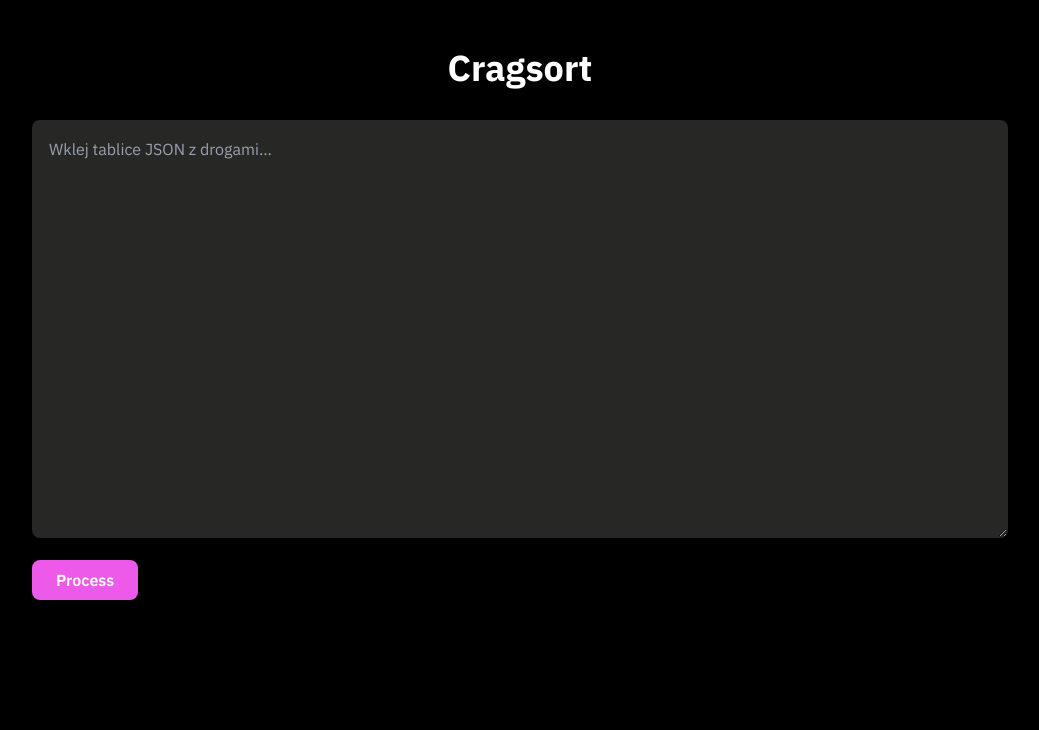
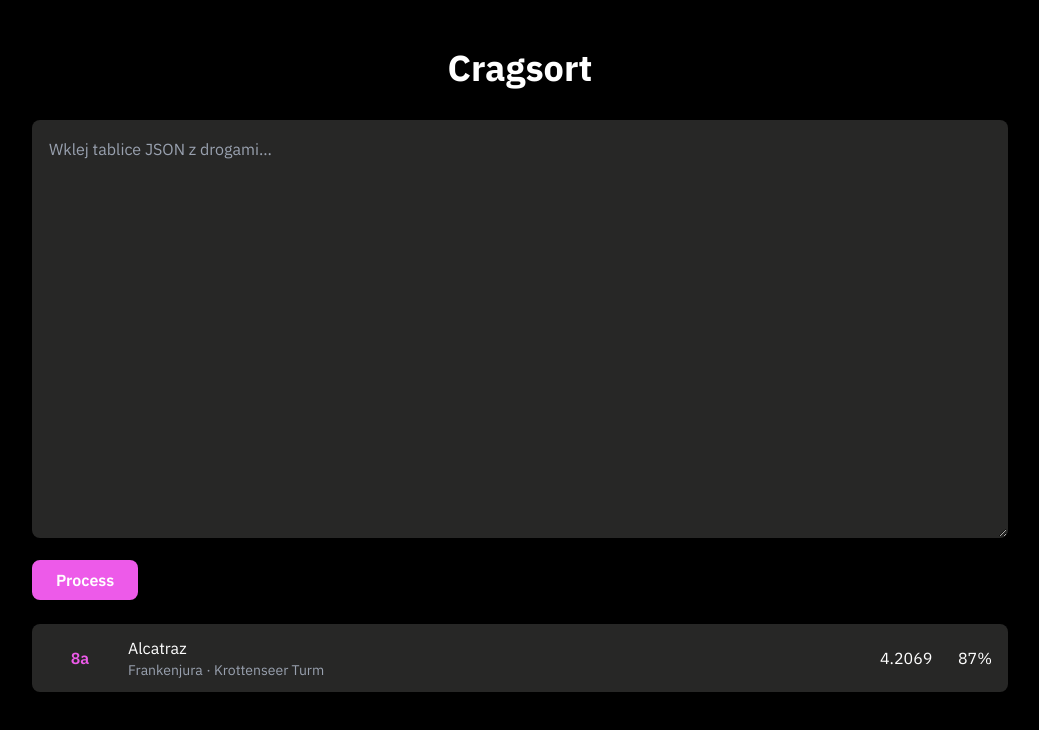
Before and after one commit to frncki/crag-sort, a React (Vite) app: page / in a window 1280 px wide. Shown: the top 730 px of the page, without its empty margins (120-1159 px from the left). Built offline with nearby package versions, Linux system fonts and the light colour scheme.

Commit message:
feat: route item

```diff
--- a/src/RouteInput.tsx
+++ b/src/RouteInput.tsx
@@ -1,6 +1,30 @@
 import { useState } from 'react'
 import { parseRoutes } from './utils/parseRoutes'
 import { groupOptions, groupRoutes } from './utils/groupRoutes'
+import RouteItem from './RouteItem'
+import type { Route } from './types'
+
+const exampleRoute: Route = {
+  zlaggableName: 'Alcatraz',
+  zlaggableSlug: 'alcatraz',
+  cragSlug: 'frankenjura',
+  cragName: 'Frankenjura',
+  countrySlug: 'germany',
+  countryName: 'Germany',
+  areaSlug: 'northern-frankenjura',
+  areaName: 'Northern Frankenjura',
+  sectorSlug: 'krottenseer-turm',
+  sectorName: 'Krottenseer Turm',
+  category: 0,
+  difficulty: '8a',
+  gradeIndex: 800,
+  totalAscents: 142,
+  totalRecommendedRate: 87,
+  averageRating: 4.2069,
+  flashOnsightRate: 0.12,
+  userClimbed: false,
+  hasVlId: true,
+}
 
 export default function RouteInput() {
   const [text, setText] = useState('')
@@ -27,6 +51,9 @@ export default function RouteInput() {
       >
         Process
       </button>
+      <div className="mt-6">
+        <RouteItem route={exampleRoute} />
+      </div>
     </>
   )
 }
--- /dev/null
+++ b/src/RouteItem.tsx
@@ -0,0 +1,19 @@
+import type { Route } from './types'
+
+export default function RouteItem({ route }: { route: Route }) {
+  return (
+    <div className="flex items-center gap-4 rounded-lg bg-surface px-4 py-3">
+      <span className="w-16 shrink-0 text-center font-semibold text-accent">
+        {route.difficulty}
+      </span>
+      <div className="min-w-0 flex-1">
+        <div className="truncate font-medium">{route.zlaggableName}</div>
+        <div className="truncate text-sm text-gray-400">
+          {route.cragName} · {route.sectorName}
+        </div>
+      </div>
+      <span className="w-12 shrink-0 text-right">{route.averageRating}</span>
+      <span className="w-12 shrink-0 text-right">{route.totalRecommendedRate}%</span>
+    </div>
+  )
+}
```
